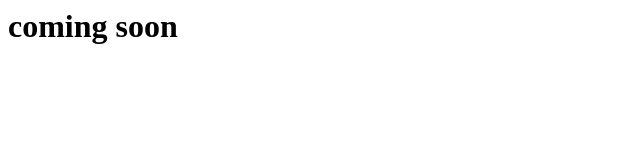
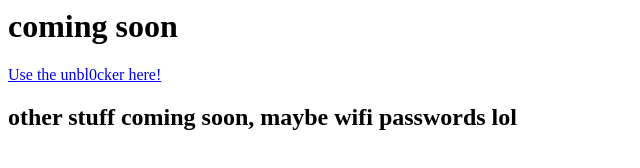
Before and after one commit to TheFinality/quimbyoak, a plain HTML site: page index.html in a window 1280 px wide. Shown: the whole page, without its empty margins (0-640 px from the left). Drawn offline with Linux system fonts and the light colour scheme.

Commit message:
Update index.html

```diff
--- a/index.html
+++ b/index.html
@@ -1 +1,3 @@
 <h1>coming soon</h1>
+<a href="https://womginxtesting.herokuapp.com">Use the unbl0cker here!</a>
+<h2>other stuff coming soon, maybe wifi passwords lol</h2>
```
